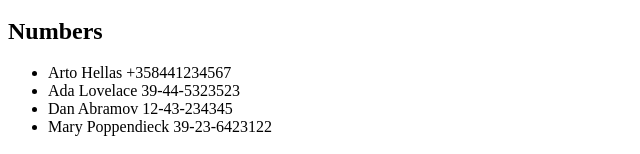
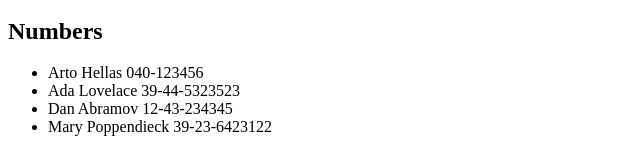
Before and after one commit to ooepi/Fullstack-Open-2022, a React (Create React App) app in the folder part2/puhelinluettelo/: page / in a window 1280 px wide. Shown: the part 220-374 px from the top of the page, without its empty margins (0-640 px from the left). Built offline with nearby package versions, Linux system fonts and the light colour scheme; data requests are answered from the project's data file.

Commit message:
puhelinluettelo step 6 done

```diff
--- /dev/null
+++ b/part2/puhelinluettelo/db.json
@@ -0,0 +1,24 @@
+{
+    "persons":[
+      {
+        "name": "Arto Hellas",
+        "number": "040-123456",
+        "id": 1
+      },
+      {
+        "name": "Ada Lovelace",
+        "number": "39-44-5323523",
+        "id": 2
+      },
+      {
+        "name": "Dan Abramov",
+        "number": "12-43-234345",
+        "id": 3
+      },
+      {
+        "name": "Mary Poppendieck",
+        "number": "39-23-6423122",
+        "id": 4
+      }
+    ]
+  }
--- a/part2/puhelinluettelo/package.json
+++ b/part2/puhelinluettelo/package.json
@@ -6,6 +6,8 @@
     "@testing-library/jest-dom": "^5.16.4",
     "@testing-library/react": "^13.3.0",
     "@testing-library/user-event": "^13.5.0",
+    "axios": "^0.27.2",
+    "json-server": "^0.17.0",
     "react": "^18.2.0",
     "react-dom": "^18.2.0",
     "react-scripts": "5.0.1",
--- a/part2/puhelinluettelo/src/App.js
+++ b/part2/puhelinluettelo/src/App.js
@@ -1,7 +1,8 @@
-import {useState} from 'react'
+import {useState, useEffect} from 'react'
 import Person from './components/Person'
 import Filter from './components/Filter'
 import PersonForm from './components/PersonForm'
+import axios from 'axios'
 
 const App = () => {
   const [persons, setPersons] = useState([
@@ -13,6 +14,15 @@
   const [newName, setNewName] = useState('')
   const [newNumber, setNewNumber] = useState('')
   const [filter, setFilter] = useState('')
+
+  useEffect(() => {
+    axios
+      .get('http://localhost:3001/persons')
+      .then(response => {
+        setPersons(response.data)
+      })
+  }, [])
+
 
   const AddPerson = (event) => {
     event.preventDefault()
```
Also changed, not shown: 1 other file (tests, documents, lock files or other folders).
